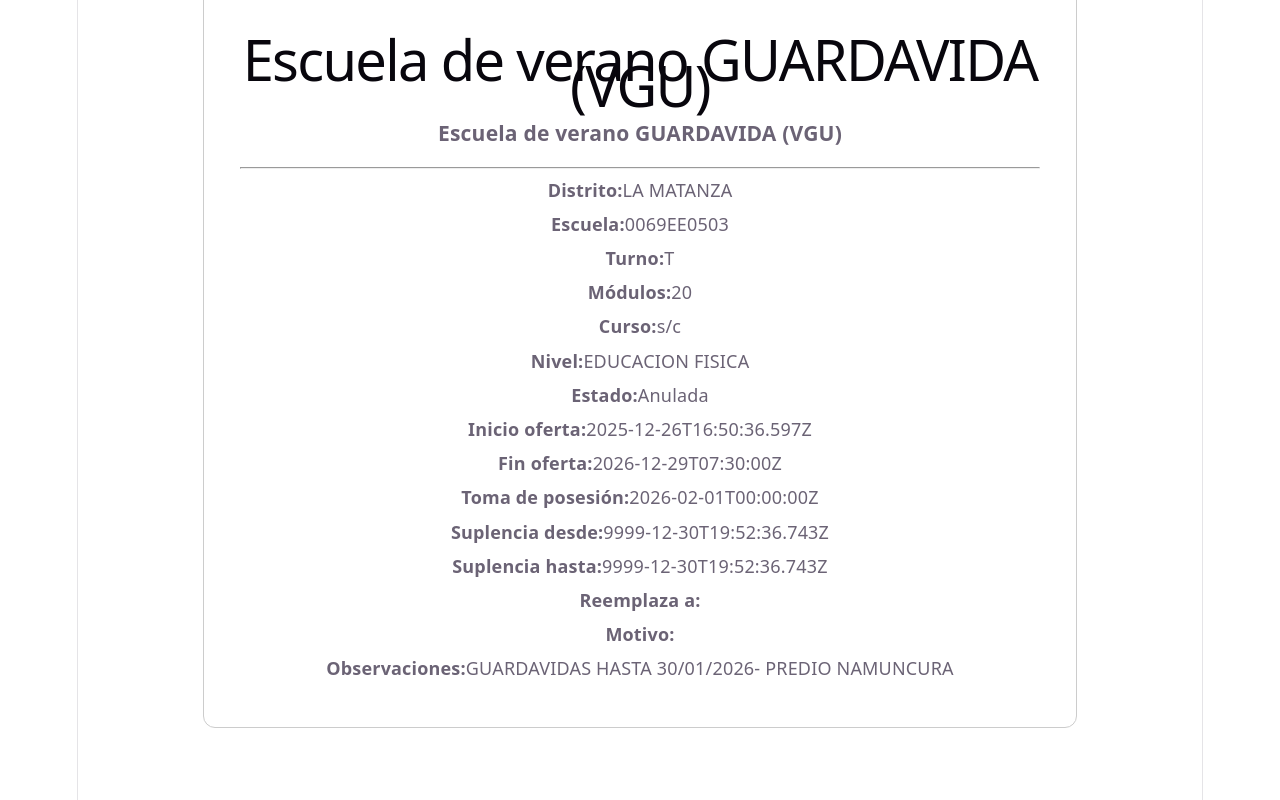
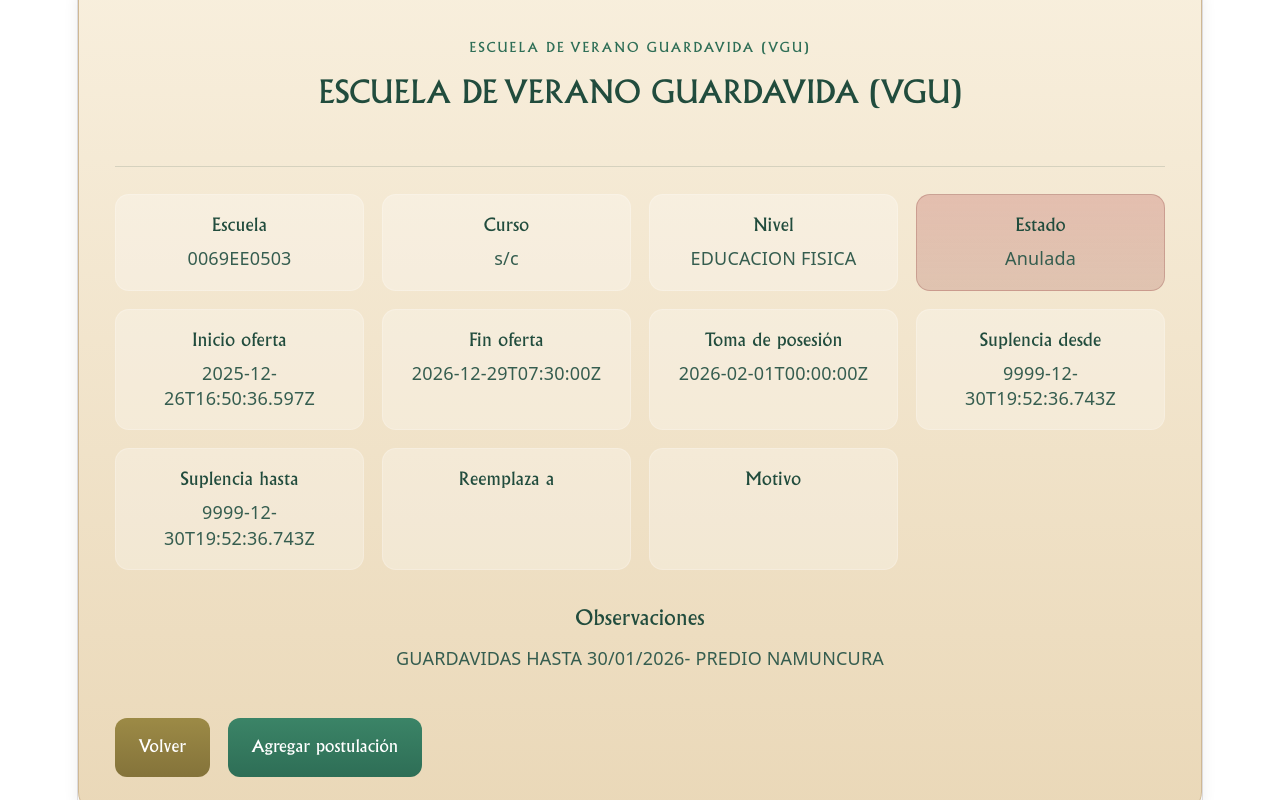
Before and after one commit to alexander5109/TalentoTechReact2026, a React (Vite) app in the folder MyApd/: page /ofertas/3791678 in a window 1280 px wide. Shown: the part 360-1160 px from the top of the page. Built offline with nearby package versions, Linux system fonts and the light colour scheme.

Commit message:
radiobox en vez de selectbox

```diff
--- a/MyApd/src/components/Pages/OfertaDetallePage/OfertaDetalle/OfertaDetalle.jsx
+++ b/MyApd/src/components/Pages/OfertaDetallePage/OfertaDetalle/OfertaDetalle.jsx
@@ -1,91 +1,198 @@
-import styles from './OfertaDetalle.module.css'
+import { Link } from "react-router-dom"
+import SectionTitleH3 from "../../../common/SectionTitleH3/SectionTitleH3";
+
+import Swal from "sweetalert2"
+
+import {
+	usePendingPostulations
+} from "../../../../context/PendingPostulationsContext.jsx"
+
+import styles from "./OfertaDetalle.module.css"
 
 export default function OfertaDetalle({ offer }) {
+	const estadoClase = (
+		offer.estado === "Publicada"
+			? styles.estadoPublicada
+			: offer.estado === "Anulada"
+				? styles.estadoAnulada
+				: styles.estadoDesignada
+	)
+	const {
+		pendingPostulations,
+		addToPendingPostulations,
+		removeFromPendingPostulations
+	} = usePendingPostulations()
+
+	const isAgregada =
+		pendingPostulations.some(
+			item => item.idoferta === offer.idoferta
+		)
+
+	function connectAgregarAPostulaciones() {
+
+		addToPendingPostulations(offer)
+
+		Swal.fire({
+			title: "Oferta agregada",
+			text:
+				`${offer.cargo} agregada a postulaciones`,
+			icon: "success",
+			timer: 2500,
+			showConfirmButton: false,
+			toast: true,
+			position: "top-end"
+		})
+	}
+
+	function connectEliminarPostulacion() {
+
+		removeFromPendingPostulations(
+			offer.idoferta
+		)
+
+		Swal.fire({
+			title: "Oferta eliminada",
+			text: `${offer.cargo} eliminada`,
+			icon: "info",
+			timer: 2500,
+			showConfirmButton: false,
+			toast: true,
+			position: "top-end"
+		})
+	}
 
 	return (
+
 		<div className={styles.container}>
-			<h1>{offer.cargo}</h1>
-			<h3>{offer.descripcioncargo}</h3>
-			<hr />
+			<div className={styles.header}>
+				<SectionTitleH3
+					upper={offer.cargo}
+					lower={offer.descripcioncargo}
+				/>
+			</div>
 
-			<p>
-				<strong>Distrito:</strong>
-				{offer.descdistrito}
-			</p>
 
-			<p>
-				<strong>Escuela:</strong>
-				{offer.escuela}
-			</p>
+			<div className={styles.detailsGrid}>
 
-			<p>
-				<strong>Turno:</strong>
-				{offer.turno}
-			</p>
+				<div>
+					<strong>Escuela</strong>
+					<p>{offer.escuela}</p>
+				</div>
 
-			<p>
-				<strong>Módulos:</strong>
-				{offer.hsmodulos}
-			</p>
+				<div>
+					<strong>Curso</strong>
+					<p>{offer.cursodivision}</p>
+				</div>
 
-			<p>
-				<strong>Curso:</strong>
-				{offer.cursodivision}
-			</p>
+				<div>
+					<strong>Nivel</strong>
+					<p>{offer.descnivelmodalidad}</p>
+				</div>
 
-			<p>
-				<strong>Nivel:</strong>
-				{offer.descnivelmodalidad}
-			</p>
+				<div className={estadoClase}>
+					<strong>Estado</strong>
+					<p>{offer.estado}</p>
+				</div>
 
-			<p>
-				<strong>Estado:</strong>
-				{offer.estado}
-			</p>
+				<div>
+					<strong>Inicio oferta</strong>
+					<p>{offer.iniciooferta}</p>
+				</div>
 
-			<p>
-				<strong>Inicio oferta:</strong>
-				{offer.iniciooferta}
-			</p>
+				<div>
+					<strong>Fin oferta</strong>
+					<p>{offer.finoferta}</p>
+				</div>
 
-			<p>
-				<strong>Fin oferta:</strong>
-				{offer.finoferta}
-			</p>
+				<div>
+					<strong>Toma de posesión</strong>
+					<p>{offer.tomaposesion}</p>
+				</div>
 
-			<p>
-				<strong>Toma de posesión:</strong>
-				{offer.tomaposesion}
-			</p>
+				<div>
+					<strong>Suplencia desde</strong>
+					<p>{offer.supl_desde}</p>
+				</div>
 
-			<p>
-				<strong>Suplencia desde:</strong>
-				{offer.supl_desde}
-			</p>
+				<div>
+					<strong>Suplencia hasta</strong>
+					<p>{offer.supl_hasta}</p>
+				</div>
 
-			<p>
-				<strong>Suplencia hasta:</strong>
-				{offer.supl_hasta}
-			</p>
+				<div>
+					<strong>Reemplaza a</strong>
+					<p>{offer.reemp_apeynom}</p>
+				</div>
 
-			<p>
-				<strong>Reemplaza a:</strong>
-				{offer.reemp_apeynom}
-			</p>
+				<div>
+					<strong>Motivo</strong>
+					<p>{offer.reemp_motivo}</p>
+				</div>
+			</div>
 
-			<p>
-				<strong>Motivo:</strong>
-				{offer.reemp_motivo}
-			</p>
+
 
 			{
 				offer.observaciones && (
-					<p>
-						<strong>Observaciones:</strong>
-						{offer.observaciones}
-					</p>
+
+					<div className={styles.section}>
+
+						<h3>Observaciones</h3>
+
+						<p>
+							{offer.observaciones}
+						</p>
+
+					</div>
 				)
 			}
+
+
+			<div className={styles.actions}>
+
+				<Link
+					to="/ofertas"
+					className={
+						`${styles.button}
+						${styles.secondary}`
+					}
+				>
+					Volver
+				</Link>
+
+				{
+					isAgregada ? (
+
+						<button
+							className={
+								`${styles.button}
+								${styles.danger}`
+							}
+							onClick={
+								connectEliminarPostulacion
+							}
+						>
+							Quitar postulación
+						</button>
+
+					) : (
+
+						<button
+							className={
+								`${styles.button}
+								${styles.primary}`
+							}
+							onClick={
+								connectAgregarAPostulaciones
+							}
+						>
+							Agregar postulación
+						</button>
+
+					)
+				}
+
+			</div>
 
 		</div>
 	)
--- a/MyApd/src/components/Pages/OfertaDetallePage/OfertaDetalle/OfertaDetalle.module.css
+++ b/MyApd/src/components/Pages/OfertaDetallePage/OfertaDetalle/OfertaDetalle.module.css
@@ -1,17 +1,176 @@
 .container {
-	max-width: 800px;
+	max-width: 1100px;
+
 	margin: 2rem auto;
+
 	padding: 2rem;
-	border: 1px solid #ccc;
-	border-radius: 12px;
-	background-color: white;
+
+	border-radius: 22px;
+
+	background:
+		linear-gradient(to bottom,
+			#f8efdd,
+			#ead8b8);
+
+	border: 1px solid #cfb894;
+
+	box-shadow:
+		0 5px 16px rgba(0, 0, 0, 0.08);
 }
 
-.container h1 {
-	margin-bottom: 0.5rem;
+.header {
+	padding-bottom: 1.5rem;
+
+	margin-bottom: 1.5rem;
+
+	border-bottom:
+		1px solid rgba(33, 76, 61, 0.15);
 }
 
-.container p {
-	margin: 0.5rem 0;
+.detailsGrid {
+	display: grid;
+
+	grid-template-columns:
+		repeat(auto-fit, minmax(240px, 1fr));
+
+	gap: 1rem;
+
+	margin-bottom: 2rem;
+}
+
+.detailsGrid div {
+	padding: 1rem;
+
+	border-radius: 14px;
+
+	background:
+		rgba(255, 255, 255, 0.28);
+
+	border:
+		1px solid rgba(255, 255, 255, 0.2);
+}
+
+.detailsGrid strong {
+	display: block;
+
+	margin-bottom: 0.4rem;
+
+	font-family: "Albertus", serif;
+
+	color: #214c3d;
+}
+
+.detailsGrid p {
+	margin: 0;
+
+	color: #355d4f;
+
 	line-height: 1.4;
 }
+
+.section {
+	margin-top: 2rem;
+}
+
+.section h3 {
+	margin-bottom: 0.6rem;
+
+	font-family: "Albertus", serif;
+
+	color: #214c3d;
+}
+
+.section p {
+	line-height: 1.7;
+
+	color: #355d4f;
+}
+
+.actions {
+	display: flex;
+	flex-wrap: wrap;
+
+	gap: 1rem;
+
+	margin-top: 2.5rem;
+}
+
+.button {
+	text-decoration: none;
+
+	border: none;
+
+	padding: 0.9rem 1.3rem;
+
+	border-radius: 12px;
+
+	font-family: "Albertus", serif;
+
+	font-size: 0.95rem;
+
+	cursor: pointer;
+
+	color: white;
+
+	transition:
+		transform 0.15s ease,
+		filter 0.2s ease;
+}
+
+.button:hover {
+	transform: translateY(-2px);
+
+	filter: brightness(1.05);
+}
+
+.primary {
+	background:
+		linear-gradient(to bottom,
+			#3b8467,
+			#2e6e56);
+}
+
+.secondary {
+	background:
+		linear-gradient(to bottom,
+			#9c8a46,
+			#84733a);
+}
+
+.danger {
+	background:
+		linear-gradient(to bottom,
+			#cf5b56,
+			#b54844);
+}
+
+
+.estadoPublicada {
+	background:
+		linear-gradient(to bottom,
+			rgba(70, 140, 100, 0.28),
+			rgba(55, 115, 80, 0.22)) !important;
+
+	border:
+		1px solid rgba(50, 100, 70, 0.25) !important;
+}
+
+.estadoAnulada {
+	background:
+		linear-gradient(to bottom,
+			rgba(180, 70, 70, 0.26),
+			rgba(150, 55, 55, 0.2)) !important;
+
+	border:
+		1px solid rgba(120, 40, 40, 0.22) !important;
+}
+
+.estadoDesignada {
+	background:
+		linear-gradient(to bottom,
+			rgba(120, 95, 170, 0.24),
+			rgba(95, 75, 145, 0.18)) !important;
+
+	border:
+		1px solid rgba(90, 70, 130, 0.2) !important;
+}
--- a/MyApd/src/components/Pages/OfertasPage/FiltrosOfertas/FiltrosOfertas.jsx
+++ b/MyApd/src/components/Pages/OfertasPage/FiltrosOfertas/FiltrosOfertas.jsx
@@ -1,4 +1,5 @@
 import styles from './FiltrosOfertas.module.css'
+import RadioFilterGroup from './RadioFilterGroup/RadioFilterGroup'
 
 export default function FiltrosOfertas({
 	filtros,
@@ -14,6 +15,35 @@ export default function FiltrosOfertas({
 	return (
 		<form className={styles.form}>
 			<h3 >Filtrar Ofertas</h3>
+			<RadioFilterGroup
+				label="Estado"
+				name="estado"
+				value={filtros.estado}
+				onChange={manejarCambio}
+				options={[
+					{
+						label: "Todos",
+						value: ""
+					},
+					{
+						label: "Publicada",
+						value: "Publicada",
+						className: styles.publicada
+					},
+					{
+						label: "Anulada",
+						value: "Anulada",
+						className: styles.anulada
+					},
+					{
+						label: "Designada",
+						value: "Designada",
+						className: styles.designada
+					}
+				]}
+			/>
+
+
 			<div className={styles.field}>
 				<label>Cargo:</label>
 				<input
@@ -24,6 +54,8 @@ export default function FiltrosOfertas({
 					onChange={manejarCambio}
 				/>
 			</div>
+
+
 			<div className={styles.field} >
 				<label>Distrito:</label>
 				<select name="distrito" value={filtros.distrito} onChange={manejarCambio} >
@@ -32,15 +64,32 @@ export default function FiltrosOfertas({
 					<option value="MORON"> Morón </option>
 				</select>
 			</div>
-			<div className={styles.field} >
-				<label>Turno:</label>
-				<select name="turno" value={filtros.turno} onChange={manejarCambio}>
-					<option value=""> Todos </option>
-					<option value="M"> Mañana </option>
-					<option value="T"> Tarde </option>
-					<option value="V"> Vespertino </option>
-				</select>
-			</div>
+
+
+
+			<RadioFilterGroup
+				label="Turno"
+				name="turno"
+				value={filtros.turno}
+				onChange={manejarCambio}
+				options={[{
+					label: "Todos",
+					value: ""
+				},
+				{
+					label: "Mañana",
+					value: "M"
+				},
+				{
+					label: "Tarde",
+					value: "T"
+				},
+				{
+					label: "Vespertino",
+					value: "V"
+				}
+				]}
+			/>
 		</form>
 	)
 }
--- /dev/null
+++ b/MyApd/src/components/Pages/OfertasPage/FiltrosOfertas/RadioFilterGroup/RadioFilterGroup.jsx
@@ -0,0 +1,55 @@
+import styles from "./RadioFilterGroup.module.css"
+
+export default function RadioFilterGroup({
+	label,
+	name,
+	value,
+	onChange,
+	options
+}) {
+
+	return (
+
+		<div className={styles.container}>
+
+			<label className={styles.groupLabel}>
+				{label}
+			</label>
+
+			<div className={styles.radioGroup}>
+
+				{
+					options.map(option => (
+
+						<label
+							key={option.value}
+							className={styles.radioOption}
+						>
+
+							<input
+								type="radio"
+								name={name}
+								value={option.value}
+								checked={
+									value === option.value
+								}
+								onChange={onChange}
+							/>
+
+							<span
+								className={
+									option.className || ""
+								}
+							>
+								{option.label}
+							</span>
+
+						</label>
+					))
+				}
+
+			</div>
+
+		</div>
+	)
+}
--- /dev/null
+++ b/MyApd/src/components/Pages/OfertasPage/FiltrosOfertas/RadioFilterGroup/RadioFilterGroup.module.css
@@ -0,0 +1,59 @@
+.container {
+	display: flex;
+	flex-direction: column;
+
+	gap: 0.5rem;
+}
+
+.groupLabel {
+	font-family: "Albertus", serif;
+
+	font-size: 0.95rem;
+
+	color: #214c3d;
+}
+
+.radioGroup {
+	display: flex;
+	flex-direction: column;
+
+	gap: 0.55rem;
+}
+
+.radioOption {
+	display: flex;
+	align-items: center;
+
+	gap: 0.6rem;
+
+	cursor: pointer;
+
+	font-size: 0.92rem;
+
+	color: #214c3d;
+}
+
+.radioOption input[type="radio"] {
+	accent-color: #2e6e56;
+
+	cursor: pointer;
+}
+
+.radioOption span {
+	padding: 0.32rem 0.72rem;
+
+	border-radius: 999px;
+
+	font-size: 0.84rem;
+
+	background:
+		rgba(255, 255, 255, 0.35);
+
+	transition:
+		transform 0.15s ease,
+		background 0.2s ease;
+}
+
+.radioOption:hover span {
+	transform: translateY(-1px);
+}
--- a/MyApd/src/components/Pages/OfertasPage/OfertasPage.jsx
+++ b/MyApd/src/components/Pages/OfertasPage/OfertasPage.jsx
@@ -7,7 +7,8 @@ export default function OfertasPage() {
 	const [filtros, setFiltros] = useState({
 		cargo: '',
 		distrito: '',
-		turno: ''
+		turno: '',
+		estado: ''
 	})
 
 	return (
```
Also changed, not shown: MyApd/src/components/Pages/OfertasPage/FiltrosOfertas/FiltrosOfertas.module.css (+66 -12 lines).
